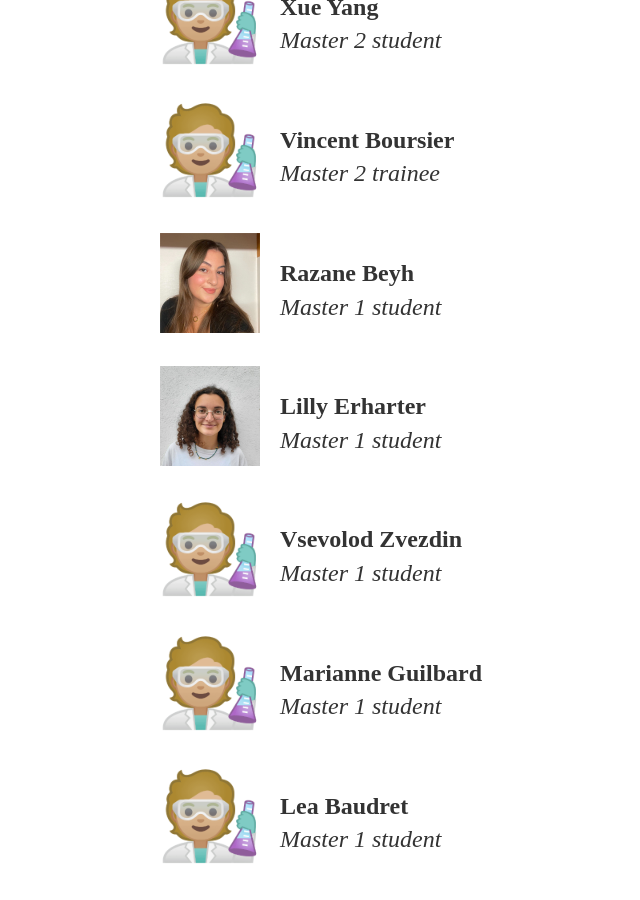
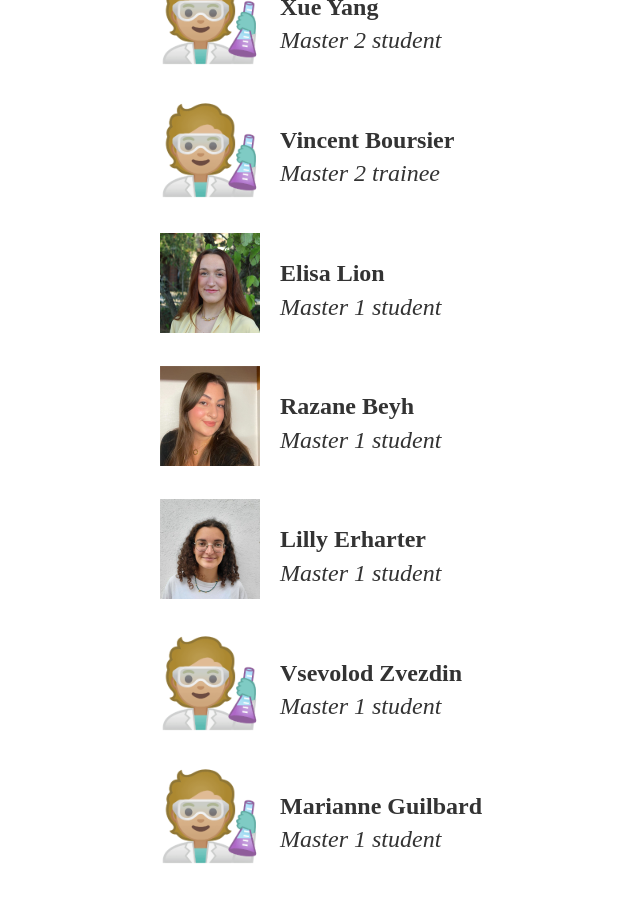
Before and after one commit to Reynoird-Lab/Reynoird-lab.github.io, a Jekyll site: the page built from Alumni/index.html, in a window 1280 px wide and 900 px high, scrolled down 1384 px. Shown: the whole window, without its empty margins (32-672 px from the left). Built offline with Jekyll 4.4.1, drawn with Linux system fonts in a browser that asks for light colours; Markdown is read by kramdown in place of the engine named in the settings.

Commit message:
Update index.html

```diff
--- a/Alumni/index.html
+++ b/Alumni/index.html
@@ -25,6 +25,8 @@
 <br>
 		<img alt="VB" src="https://reynoird-lab.github.io/Images/logo_scientist.png" style="margin: 0px 20px 10px 0px;" align="left" width="100"/> <p><b>Vincent Boursier </b><br><i>Master 2 trainee</i><br></p>
 <br>
+		<img src="https://reynoird-lab.github.io/Images/elisa.jpeg" style="margin: 0px 20px 10px 0px;" align="left" width="100"/><p><b>Elisa Lion</b> <br><i>Master 1 student</i></p>
+<br>
 		<img src="https://reynoird-lab.github.io/Images/razane.jpeg" style="margin: 0px 20px 10px 0px;" align="left" width="100"/><p><b>Razane Beyh</b> <br><i>Master 1 student</i></p>
 <br>
 		<img src="https://reynoird-lab.github.io/Images/lilly.jpeg" style="margin: 0px 20px 10px 0px;" align="left" width="100"/><p><b>Lilly Erharter</b> <br><i>Master 1 student</i></p>
```
